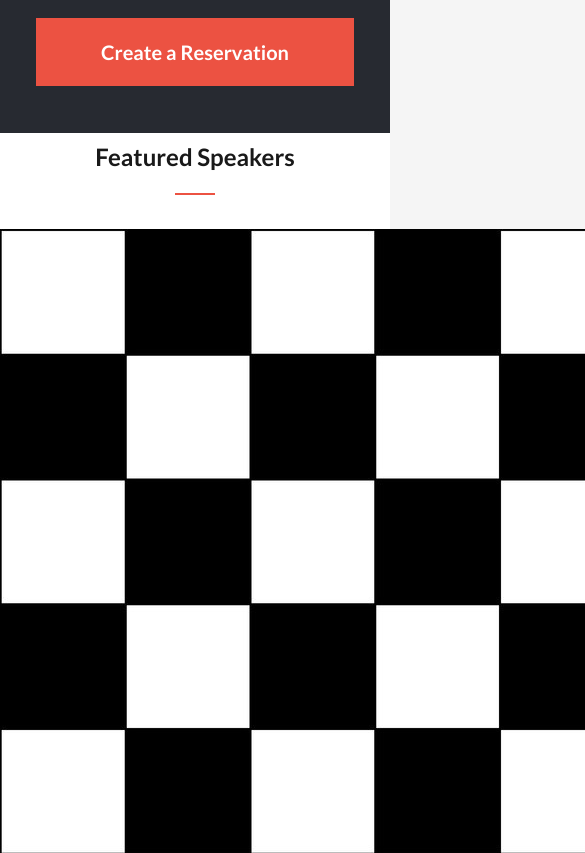
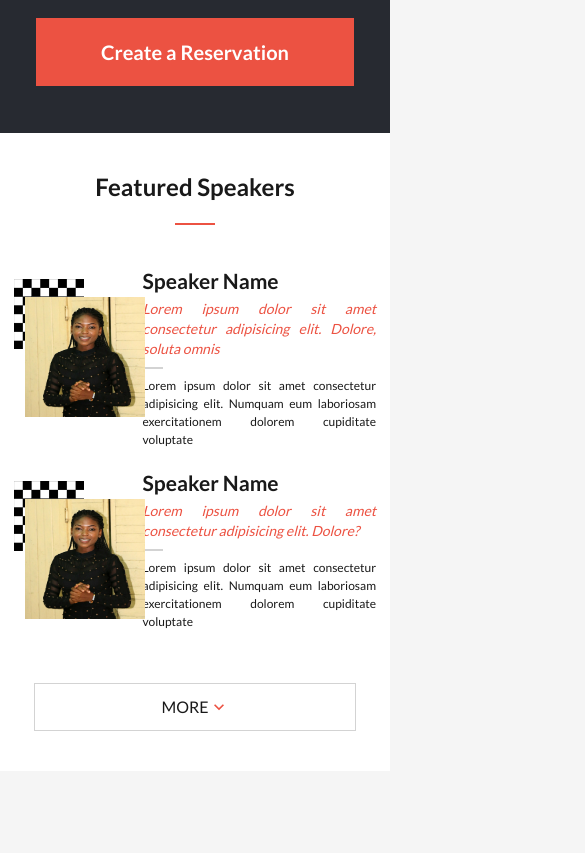
Before and after one commit to SirriCelles/conference-page, a website: page index.html in a window 390 px wide. Shown: the part 1920-2773 px from the top of the page, 585 px wide, since content can reach past the window. After the commit the page ends 2691 px from the top, so only its background shows below. Drawn offline with Linux system fonts and the light colour scheme.

Commit message:
add mobile version of speakers section

```diff
--- a/index.html
+++ b/index.html
@@ -172,8 +172,10 @@
             <img src="./assets/img/user.jpg" alt="speaker" class="speaker__image-user">
           </div>
           <div class="speaker__wrapper-text">
-            <h2 class="speaker__text-header"></h2>
-            <p class="speaker__text-qoute">Lorem ipsum dolor sit amet consectetur adipisicing elit. Dolore, soluta omnis commodi molestiae velit maiores? </p>
+            <h2 class="speaker__text-header">
+              Speaker Name
+            </h2>
+            <p class="speaker__text-qoute">Lorem ipsum dolor sit amet consectetur adipisicing elit. Dolore, soluta omnis  </p>
             <hr>
             <p class="speaker__text">
               Lorem ipsum dolor sit amet consectetur adipisicing elit. Numquam eum laboriosam exercitationem dolorem cupiditate voluptate
@@ -186,13 +188,21 @@
             <img src="./assets/img/user.jpg" alt="speaker" class="speaker__image-user">
           </div>
           <div class="speaker__wrapper-text">
-            <h2 class="speaker__text-header"></h2>
-            <p class="speaker__text-qoute">Lorem ipsum dolor sit amet consectetur adipisicing elit. Dolore, soluta omnis commodi molestiae velit maiores? </p>
+            <h2 class="speaker__text-header">Speaker Name</h2>
+            <p class="speaker__text-qoute">Lorem ipsum dolor sit amet consectetur adipisicing elit. Dolore? </p>
             <hr>
             <p class="speaker__text">
               Lorem ipsum dolor sit amet consectetur adipisicing elit. Numquam eum laboriosam exercitationem dolorem cupiditate voluptate
             </p>
           </div>
+        </div>
+        <div class="speaker__btn-wrapper">
+          <a href="#" class="speaker__btn-link">
+            <span>More</span>
+            <svg class="speaker__btn-icon">
+              <use xlink:href="./assets/icons/symbol-defs.svg#icon-keyboard_arrow_down"></use>
+            </svg>
+          </a>
         </div>
       </div>
 
--- a/sass/_program.scss
+++ b/sass/_program.scss
@@ -66,4 +66,85 @@
 .speaker{
   background-color: var(--color-white);
   color: var(--color-text);
+  padding: 3rem 1.4rem;
+  &__wrapper{
+    display: flex;
+    justify-content: center;
+    align-items: center;
+    gap: 2rem;
+  }
+
+  &__image{
+    flex: 0 0 30%;
+    align-self: baseline;
+    position: relative;
+    margin-top: 2rem;
+  }
+
+  &__image-icon {
+    width: 7rem;
+    height: 7rem;
+  }
+
+  &__image-user{
+    position: absolute;
+    top: 23%;
+    left: 10%;
+    width: 12rem;
+    height: 12rem;
+  }
+
+  &__wrapper-text{
+    text-align: justify;
+    font-size: 1.4rem;
+    line-height: 2rem;
+    margin: 1.2rem 0;
+  }
+  &__text-header{
+    font-weight: 700;
+  }
+  &__text-qoute{
+    font-style: italic;
+    color: var(--color-primary);
+    margin-top: 0.8rem;;
+  }
+
+  &__text {
+    font-size: 1.2rem;
+    line-height: 1.8rem;
+  }
+
+  hr {
+    border: 1px solid var(--color-light);
+    margin: .8rem 0;
+    width: 2rem;
+    color: var(--color-light);
+  }
+
+  &__btn-wrapper{
+
+  }
+
+  &__btn-link{
+    text-decoration: none;
+    cursor: pointer;
+    text-transform: uppercase;
+    text-align: center;
+    padding: 3% 17%;
+    max-width: 700px;
+    display: block;
+    margin: 4rem 2rem 1rem 2rem;
+    border: 1px solid var(--color-light);
+    color: var(--color-text);
+    text-align: center;
+    display: flex;
+    justify-content: center;
+  }
+
+  &__btn-icon{
+    width: 2rem;
+    height: 2rem;
+    fill: var(--color-primary);
+    margin-top: 0.2rem;
+  }
 }
```
Also changed, not shown: css/style.css.
